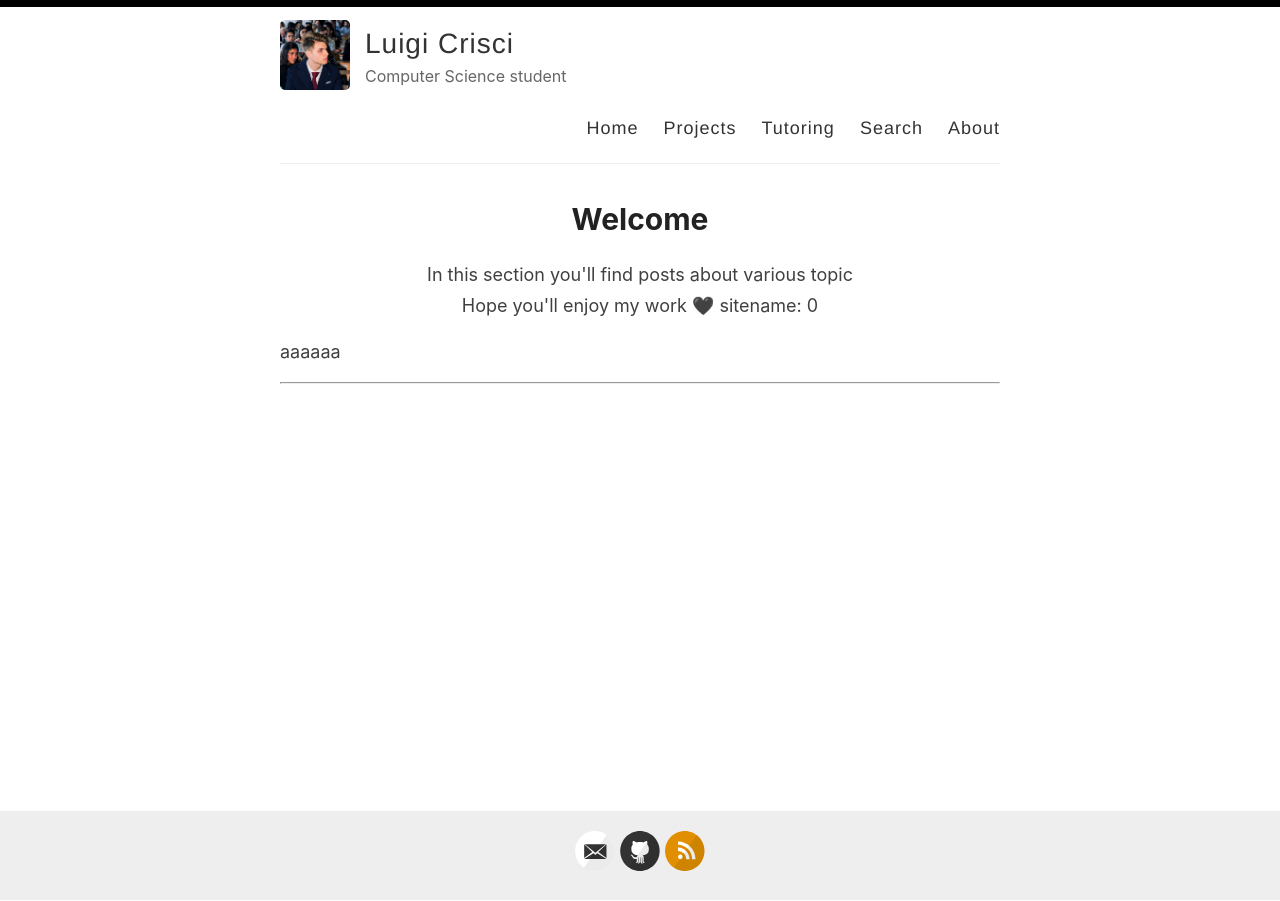
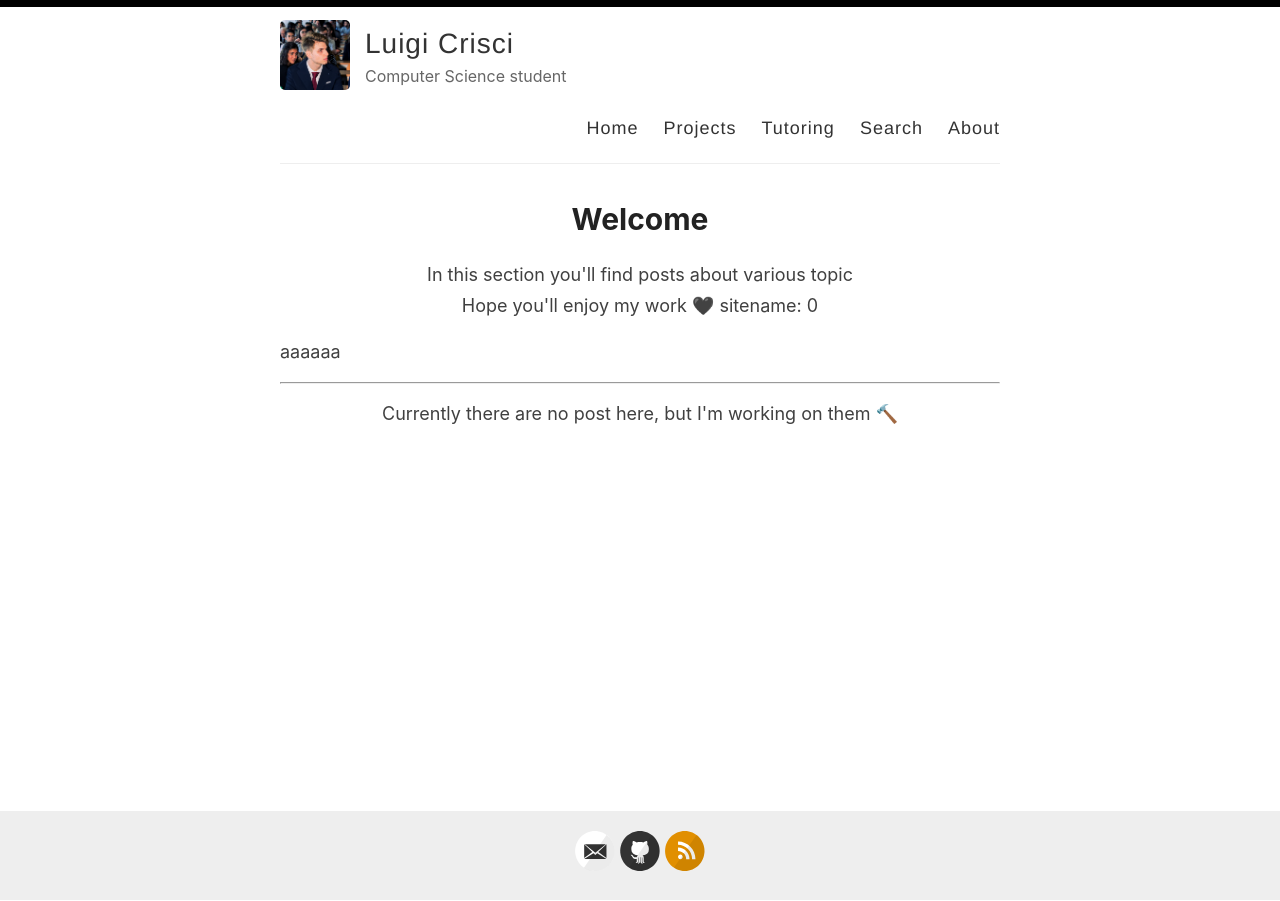
Before and after one commit to Luigi-Crisci/luigi-crisci.github.io, a Jekyll site: the page built from index.html, in a window 1280 px wide. Built offline with Jekyll 4.4.1, drawn with Linux system fonts in a browser that asks for light colours; the list of posts is cut into pages by our own code.

Commit message:
maybe last

```diff
--- a/index.html
+++ b/index.html
@@ -12,7 +12,7 @@ layout: default
 
 <p>aaaaaa</p>
 <hr>
-{% if site.posts == 0 %}
+{% if site.check_posts == 0 %}
     <p align="center"> Currently there are no post here, but I'm working on them 🔨 </p>
 
     {% else %}
```
